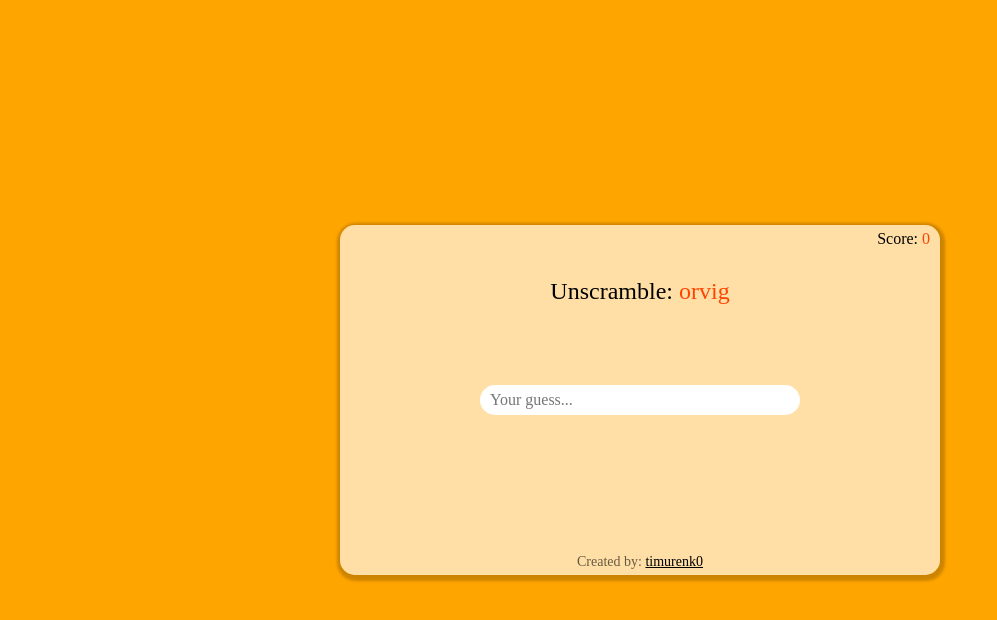
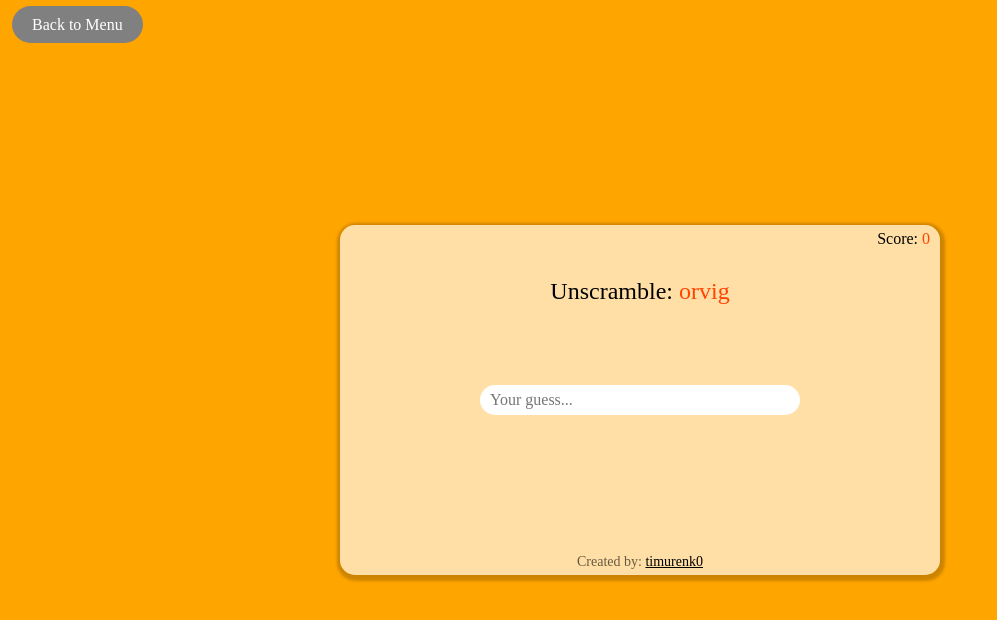
Before and after one commit to timurenk0/unscramble_game, a plain HTML site: page src/game.html in a window 1280 px wide. Shown: the whole page, without its empty margins (0-997 px from the left). Drawn offline with Linux system fonts and the light colour scheme.

Commit message:
Added button that returns to the main menu on the game page

```diff
--- a/css/game_styles.css
+++ b/css/game_styles.css
@@ -16,6 +16,22 @@ body {
     display: flex;
     justify-content: center;
     align-items: center;
+}
+
+#menu-button-wrapper {
+    position: absolute;
+    top: 0;
+    left: 0;
+    padding: 16px 12px;
+}
+
+#menu-button-wrapper a {
+    text-decoration: none;
+    color: white;
+    padding: 10px 20px;
+    border: none;
+    border-radius: 20px;
+    background-color: grey;
 }
 
 #game-wrapper {
--- a/src/game.html
+++ b/src/game.html
@@ -12,6 +12,9 @@
 <body>
     <div id="popup-notification-wrapper">
         <p id="notification-text"></p>
+    </div>
+    <div id="menu-button-wrapper">
+        <a href="./menu.html">Back to Menu</a>
     </div>
     <div id="game-wrapper">
         <div id="score-wrapper">
```
